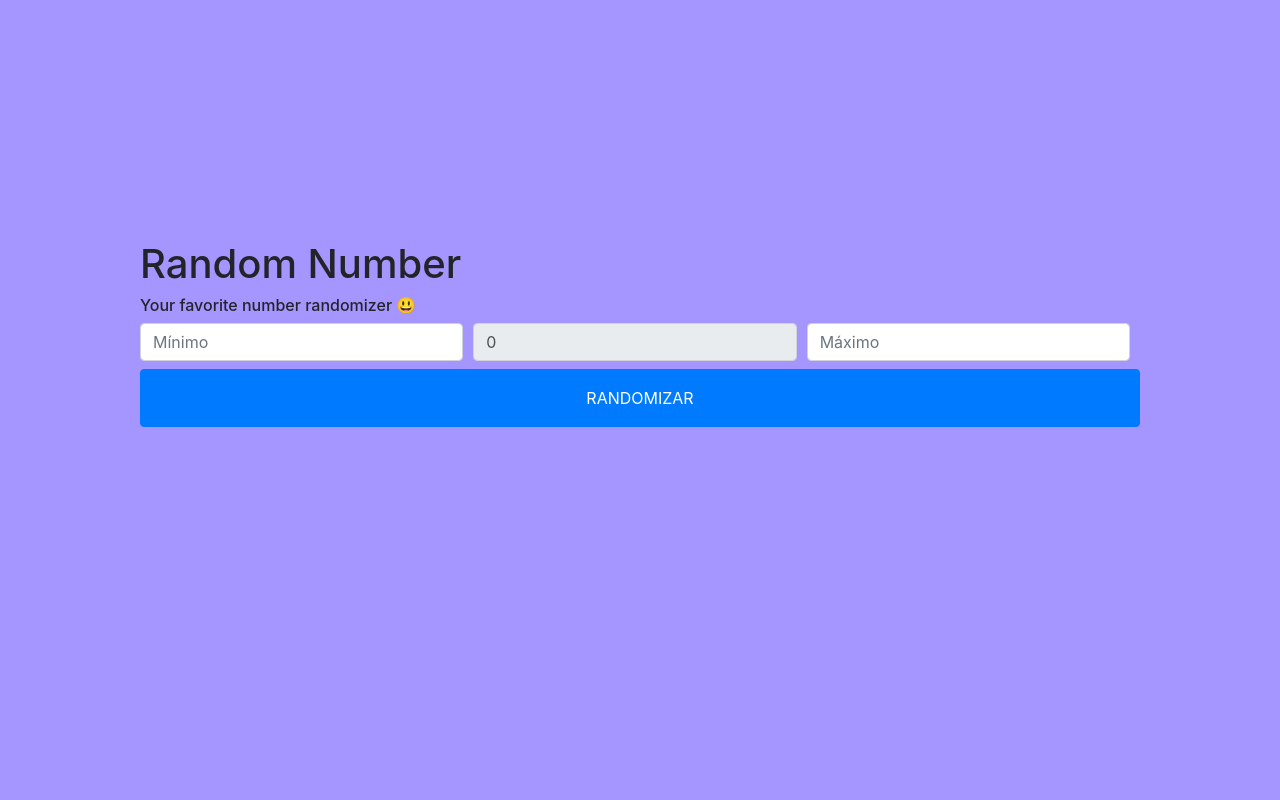
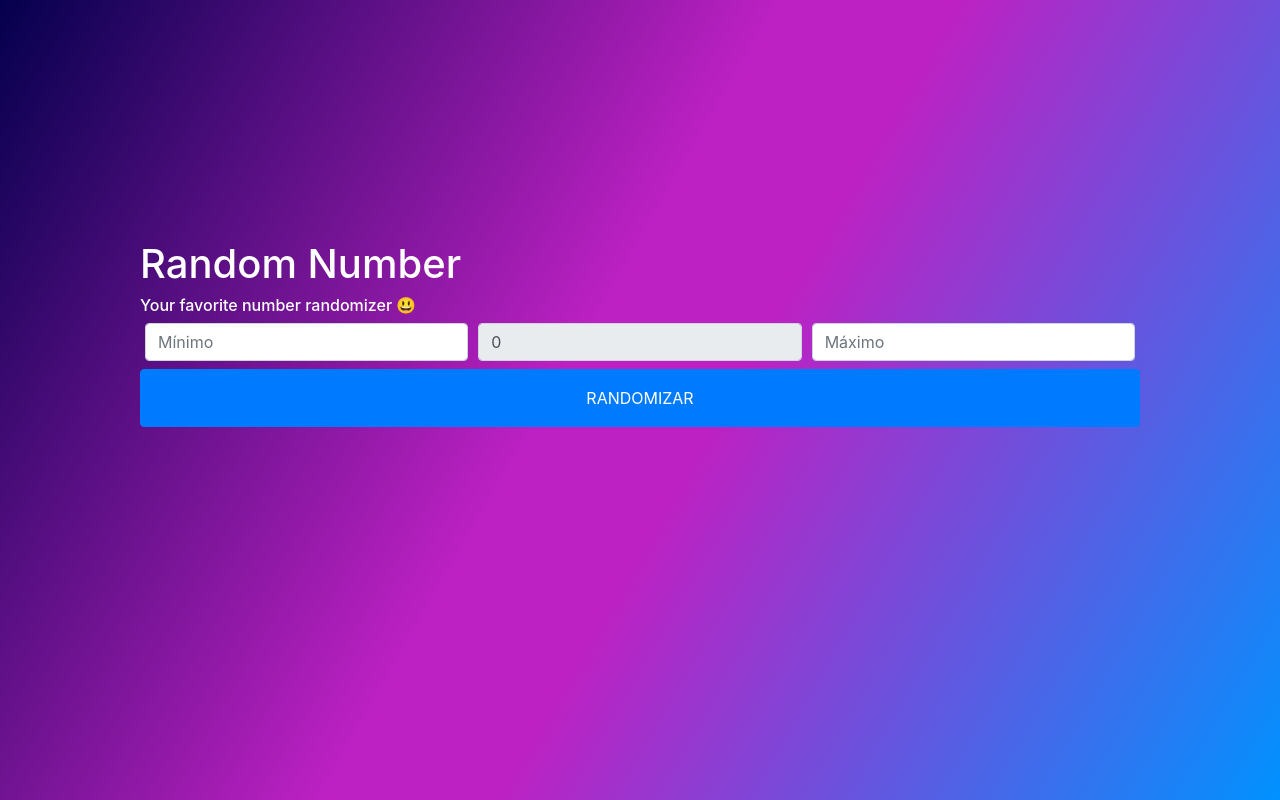
Before and after one commit to NKKFu/random-number, a plain HTML site: page index.html in a window 1280 px wide. Drawn offline with nearby package versions, Linux system fonts and the light colour scheme.

Commit message:
files separation

```diff
--- a/index.html
+++ b/index.html
@@ -6,16 +6,17 @@
     <meta name="viewport" content="width=device-width, initial-scale=1.0">
     <title>Random Number</title>
 
+    <link rel="stylesheet" href="./style.css">
     <link rel="stylesheet" href="https://stackpath.bootstrapcdn.com/bootstrap/4.4.1/css/bootstrap.min.css"
         integrity="sha384-Vkoo8x4CGsO3+Hhxv8T/Q5PaXtkKtu6ug5TOeNV6gBiFeWPGFN9MuhOf23Q9Ifjh" crossorigin="anonymous">
 </head>
 
-<body style="background-color: rgb(165, 149, 255);">
+<body>
     <div style="width: 97%; max-width: 1000px; margin-top: 30vh;" class="mx-auto">
-        <h1 class="">Random Number</h1>
-        <h6 class="">Your favorite number randomizer 😃</h6>
-        <form>
-            <div class="form-row align-items-center w-100">
+        <h1 class="text-white">Random Number</h1>
+        <h6 class="text-white">Your favorite number randomizer 😃</h6>
+        <form class="w-100">
+            <div class="form-row w-100 m-0">
                 <div class="col-4">
                     <input id="min-number" class="form-control" id="inputPassword" placeholder="Mínimo">
                 </div>
@@ -29,24 +30,7 @@
         </form>
         <button onclick="randomizeNumbers()" type="submit" class="btn btn-primary w-100 my-2 p-3">RANDOMIZAR</button>
     </div>
-    <script>
-        const min = document.getElementById('min-number');
-        const max = document.getElementById('max-number');
-        const result = document.getElementById('result-number');
-
-        function randomizeNumbers() {
-            // Validador de números
-            if (max.value < min.value) {
-                const minStored = parseInt(min.value);
-                min.value = max.value;
-                max.value = minStored;
-            }
-
-            // Gerador
-            const generated = Math.floor(Math.random() * (parseInt(max.value) - parseInt(min.value) + 1)) + parseInt(min.value);
-            result.value = generated;
-        }
-    </script>
 </body>
+<script src="./javascript/index.js"></script>
 
 </html>
--- /dev/null
+++ b/javascript/index.js
@@ -0,0 +1,16 @@
+const min = document.getElementById('min-number');
+const max = document.getElementById('max-number');
+const result = document.getElementById('result-number');
+
+function randomizeNumbers() {
+    // Validador de números
+    if (max.value < min.value) {
+        const minStored = parseInt(min.value);
+        min.value = max.value;
+        max.value = minStored;
+    }
+
+    // Gerador dos números aleatórios
+    const generated = Math.floor(Math.random() * (parseInt(max.value) - parseInt(min.value) + 1)) + parseInt(min.value);
+    result.value = generated;
+}
--- /dev/null
+++ b/style.css
@@ -0,0 +1,4 @@
+body {
+    background: linear-gradient(120deg, rgba(4, 0, 77, 1) 0%, rgba(189, 33, 195, 1) 45%, rgba(189, 33, 195, 1) 55%, rgba(0, 146, 255, 1) 100%) no-repeat center center fixed;
+    background-size: cover;
+}
```
